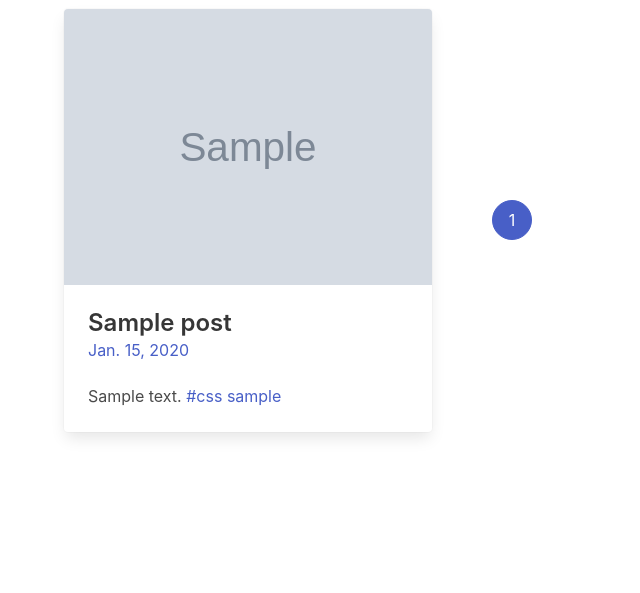
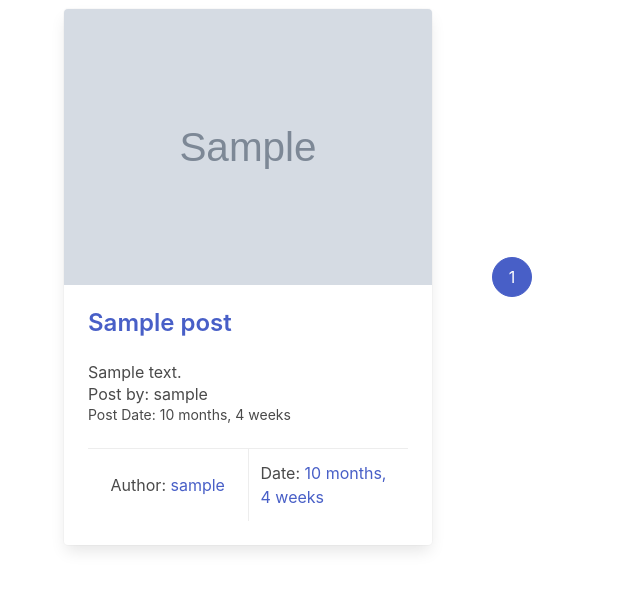
Before and after one commit to rcoffie/blogApp, a Django app: page / in a window 1280 px wide. Shown: the part 766-1359 px from the top of the page, without its empty margins (0-640 px from the left). Before the commit the page ends 1204 px from the top, so only its background shows below. Run offline with Django 3.2, Linux system fonts and the light colour scheme; tables that the repository leaves empty hold one stand-in row (values such as "Sample post"); grey boxes marked "Sample" are stand-in pictures.

Commit message:
adding humanizing

```diff
--- a/templates/blog/index.html
+++ b/templates/blog/index.html
@@ -101,17 +101,31 @@
             <div class="media">
 
               <div class="media-content">
-                <p class="title is-4">{{ post.title }}</p>
-                <p class="subtitle is-6"> <a href="{% url 'detail' post.id %}"> {{ post.date_posted }}</a> </p>
+                <p class="title is-4"> <a href="{% url 'detail' post.id %}"> {{ post.title }} </a>  </p>
+
               </div>
             </div>
 
             <div class="content">
-             {{post.body|truncatewords:20 }}
-              <a href="#">#css</a> <a href="#">{{ post.author }}</a>
+             {{post.body| truncatewords:20 }}
+
               <br>
-              <time datetime="2016-1-1">{{ post.date_post | timesince }}</time>
+
+              <p class="subtitle is-6"> Post by: {{ post.author }} <br> <time datetime="{{ post.date_posted | timesince}}" >  <small> Post Date: {{ post.date_posted | timesince}} </small>  </time> </p>
             </div>
+            <footer class="card-footer">
+              <p class="card-footer-item">
+                <span>
+                 Author: <a href="https://twitter.com/codinghorror/status/506010907021828096">{{ post.author }}</a>
+                </span>
+              </p>
+              <p class="card-footer-item">
+                <span>
+                  Date: <a href="#">{{ post.date_posted | timesince }}</a>
+                </span>
+              </p>
+            </footer>
+
           </div>
         </div>
 
```
Also changed, not shown: blogApp/settings.py (+7 -2 lines).
